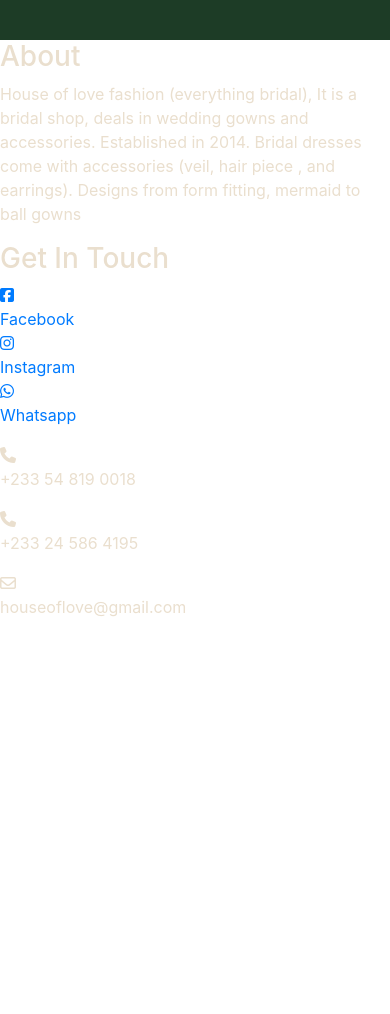
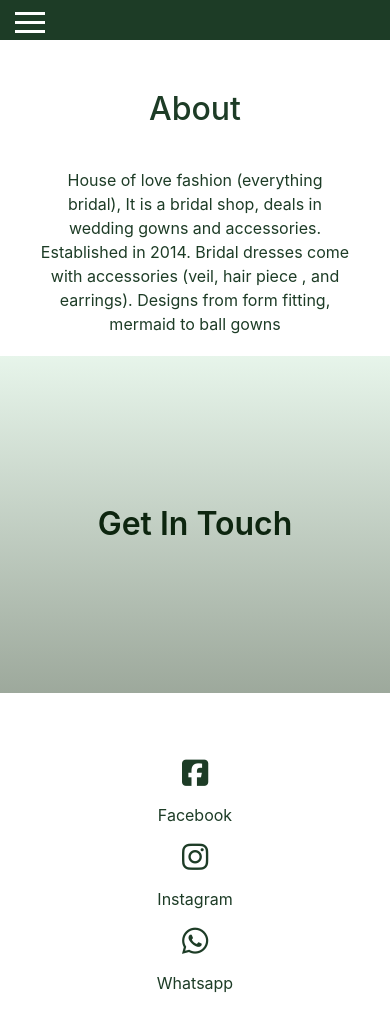
Before and after one commit to edwin-sark/houseoflovefashion, a plain HTML site: page about.html in a window 390 px wide. Shown: the top 1014 px of the page. Before the commit the page ends 844 px from the top, so only its background shows below. Drawn offline with nearby package versions, Linux system fonts and the light colour scheme.

Commit message:
Update style.css

```diff
--- a/css/style.css
+++ b/css/style.css
@@ -27,6 +27,10 @@ header{
 .header{
     text-align: right;
     align-items: center;
+}
+
+.hamburger{
+    display: none;
 }
 
 nav ul{
@@ -119,6 +123,11 @@ nav ul li{
     font-size: 20px;
 }
 
+
+#footer .holder .ft-cont{
+    margin: 40px;
+}
+
 #footer .holder ul a{
     transition: 0.5s;
     text-decoration: none;
@@ -137,8 +146,10 @@ nav ul li{
 #footer .holder .contact ul li{
     display: inline;
     margin: 5px;
-    font-size: 15px;
+    font-size: 30px;
 }
+
+
 
 
 
@@ -217,11 +228,144 @@ nav ul li{
     border-radius: 5px;
 }
 
+
+/* ----- ABOUT STYLING ----- */
+
+.about{
+    height: 30%;
+    text-align: center;
+    margin-top: 50px;
+}
+
+.about h3{
+    color: var(--deep-green);
+    font-size: 3em;
+    margin-bottom: 40px;
+}
+
+.about p{
+    display: block;
+    margin: auto;
+    color: var(--deep-green);
+    font-size: 1.5em;
+    width: 80%;
+}
+
+
+/* ----- GET IN TOUCH ----- */
+
+.get-in-touch{
+    height: 30%;
+    text-align: center;
+    margin-top: 5%;
+}
+
+.get-in-touch h3{
+    display: flex;
+    color: #0d250f;
+    font-weight: 600;
+    font-size: 4em;
+    align-items: center;
+    justify-content: center;
+    background: linear-gradient(180deg, rgba(207, 235, 214, 0.5), rgba(10, 39, 7, 0.4)), url(../media/images/contact\ us.webp);
+    background-size: cover;
+    background-repeat:no-repeat;
+    background-position: center;
+    background-attachment: fixed;
+    height: 40vh;
+    flex-direction: row;
+}
+
+.git-main{
+    display: grid;
+    grid-template-columns: 40% 40%;
+    justify-content: center;
+    margin: 50px;
+}
+
+
+.git-container  i{
+    padding: 15px;
+    font-size: 30px;
+    color: #1D3C26;
+    transition: 0.5ms;
+}
+
+.git-container a i:hover{
+    color: #538a4f;
+}
+
+.git-container p{
+    padding: 15px;
+    color: #1D3C26;
+}
+
+.git-container span{
+    padding: 15px;
+    color: #1D3C26;
+}
+
+.git-container ul li{
+    list-style: none;
+}
+
+
+
+
+
+
+
+
+
 /* ----- RESPONSIVENESS ------ */
 
 @media (max-width: 530px) {
-    nav ul{
-        display: none;
+
+    .hamburger{
+        display: block;
+        cursor: pointer;
+        padding-top: 6px;
+    }
+
+    .hamburger .line{
+        width: 30px;
+        height: 3px;
+        background: #fefefe;
+        margin: 6px 0;
+    }
+
+    .nav-bar{
+        height: 0;
+        position: absolute;
+        top: 40px;
+        left: 0;
+        right: 0;
+        width: 100vw;
+        background-color: #0d250f;
+        transition: 0.5s;
+        overflow: hidden;
+    }
+
+    .nav-bar.active{
+        height: 450px;
+    }
+
+    .nav-bar ul{
+        display: block;
+        width: fit-content;
+        margin: 80px auto 0 auto;
+        text-align: center;
+        transition: 0.5s;
+        opacity: 0;
+    }
+
+    .nav-bar.active ul{
+        opacity: 1;
+    }
+
+    .nav-bar ul a{
+        margin-bottom: 12px;
+        color: red;
     }
 
     #headline .hl-content h2{
@@ -308,4 +452,38 @@ nav ul li{
         height: 350px;
         width: 350px;
     }
+
+    .about{
+        height: 30%;
+        text-align: center;
+        margin-top: 50px;
+    }
+
+    .about h3{
+        color: var(--deep-green);
+        font-size: 2em;
+        margin-bottom: 40px;
+    }
+
+    .about p{
+        display: block;
+        margin: auto;
+        color: var(--deep-green);
+        font-size: 1em;
+        width: 80%;
+    }
+
+    .git-main{
+        display: grid;
+        grid-template-columns: 40%;
+    }
+
+    .get-in-touch h3{
+        font-size: 2em;
+    }
+
+    .git-container{
+        text-align: center;
+    }
+
 }
```
